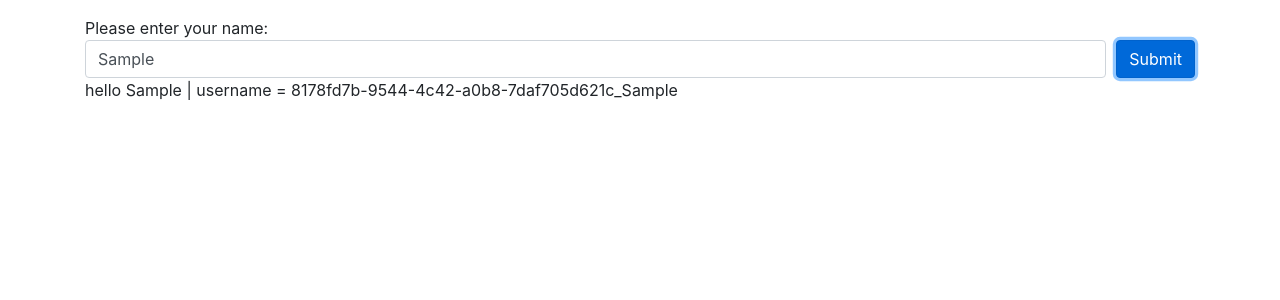
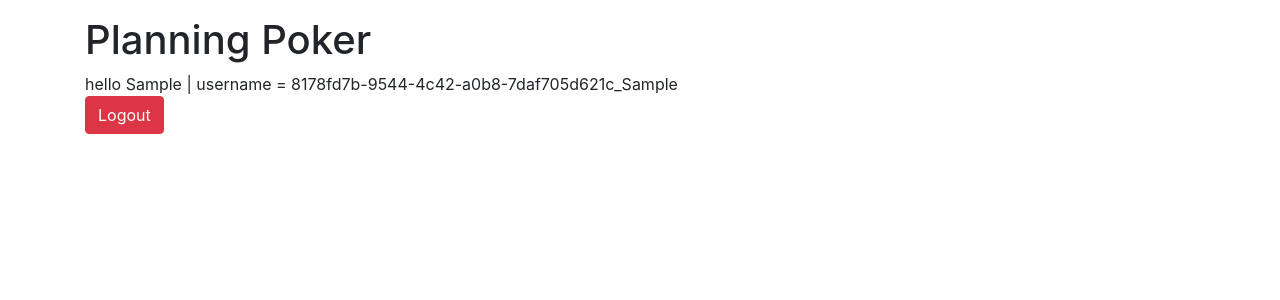
Before and after one commit to leviduncan/planning-poker-project, a React (Create React App) app: page / in a window 1280 px wide. Both pictures are taken after typing "Sample" into the empty fields and a click on the button "Submit". Shown: the top 300 px of the page. Built offline with nearby package versions, Linux system fonts and the light colour scheme.

Commit message:
implemented Logout and brought back Maybe types with MaybeDeviceData

```diff
--- a/src/App.tsx
+++ b/src/App.tsx
@@ -10,7 +10,7 @@ function App() {
   // ----------------------------------------
   // effects
   // ----------------------------------------
-  const [deviceData, setName] = useDeviceData();
+  const [deviceData, setName, logout] = useDeviceData();
 
   // ----------------------------------------
   // helper functions
@@ -22,11 +22,20 @@ function App() {
   return (
     <div className="container">
       <div className="mt-3 mb-3">
-        <UsernameForm onSubmit={setName} />
-        {deviceData && (
+        <h1>Planning Poker</h1>
+        {deviceData ? (
           <div>
-            hello {deviceData.name} | username = {deviceData.username}
+            <div>
+              hello {deviceData.name} | username = {deviceData.username}
+            </div>
+            <div>
+              <button className="btn btn-danger" onClick={logout}>
+                Logout
+              </button>
+            </div>
           </div>
+        ) : (
+          <UsernameForm onSubmit={setName} />
         )}
       </div>
     </div>
--- a/src/hooks/useDeviceData.ts
+++ b/src/hooks/useDeviceData.ts
@@ -1,9 +1,13 @@
 import { useEffect, useState } from 'react';
 import { DeviceDataService } from '../services/DeviceData';
-import { DeviceData } from '../types/DeviceData.interface';
+import { MaybeDeviceData } from '../types/DeviceData.interface';
 
-export function useDeviceData(): [DeviceData | null, (name: string) => void] {
-  const [deviceData, setDeviceData] = useState<DeviceData | null>(
+export function useDeviceData(): [
+  MaybeDeviceData,
+  (name: string) => void,
+  () => void
+] {
+  const [deviceData, setDeviceData] = useState<MaybeDeviceData>(
     DeviceDataService.getDeviceData()
   );
 
@@ -11,7 +15,9 @@ export function useDeviceData(): [DeviceData | null, (name: string) => void] {
   // effects
   // ----------------------------------------
   useEffect(() => {
-    DeviceDataService.onChange(setDeviceData);
+    DeviceDataService.onChange((deviceData) => {
+      setDeviceData(deviceData);
+    });
   }, []);
 
   // ----------------------------------------
@@ -21,5 +27,9 @@ export function useDeviceData(): [DeviceData | null, (name: string) => void] {
     DeviceDataService.setName(name);
   }
 
-  return [deviceData, setName];
+  function logout() {
+    DeviceDataService.setDeviceData(null);
+  }
+
+  return [deviceData, setName, logout];
 }
--- a/src/services/DeviceData.ts
+++ b/src/services/DeviceData.ts
@@ -1,17 +1,17 @@
 import { v4 as uuidv4 } from 'uuid';
-import { DeviceData } from '../types/DeviceData.interface';
+import { MaybeDeviceData } from '../types/DeviceData.interface';
 import { LocalStorageService } from './LocalStorage';
 
-const localStorage = new LocalStorageService<DeviceData>('PLANNING_POKER');
+const localStorage = new LocalStorageService<MaybeDeviceData>('PLANNING_POKER');
 const LOCAL_STORAGE_KEY = 'deviceData';
-type OnChangeCallback = (deviceData: DeviceData) => void;
+type OnChangeCallback = (deviceData: MaybeDeviceData) => void;
 const callbacks: OnChangeCallback[] = [];
 
-function getDeviceData(): DeviceData {
+function getDeviceData(): MaybeDeviceData {
   return localStorage.getAppStorage(LOCAL_STORAGE_KEY);
 }
 
-function setDeviceData(deviceData: DeviceData): DeviceData {
+function setDeviceData(deviceData: MaybeDeviceData): MaybeDeviceData {
   const newData = localStorage.setAppStorage(LOCAL_STORAGE_KEY, deviceData);
   callbacks.forEach((callback) => callback(newData));
   return newData;
--- a/src/types/DeviceData.interface.ts
+++ b/src/types/DeviceData.interface.ts
@@ -2,3 +2,5 @@ export interface DeviceData {
   name: string;
   username: string;
 }
+
+export type MaybeDeviceData = DeviceData | null;
```
